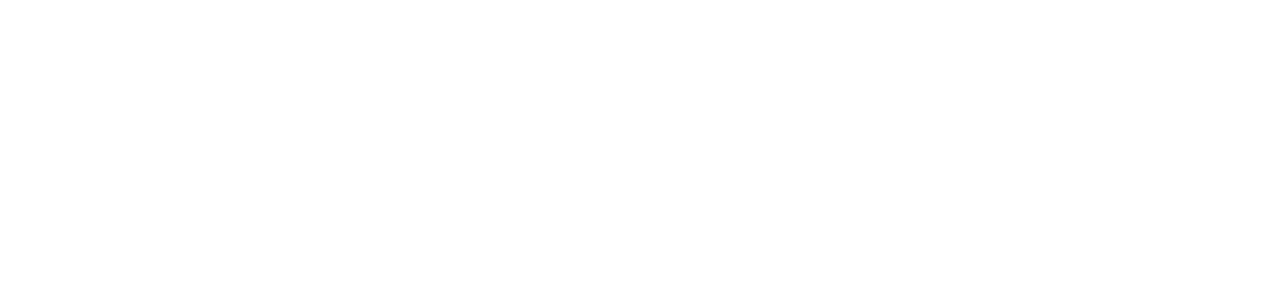
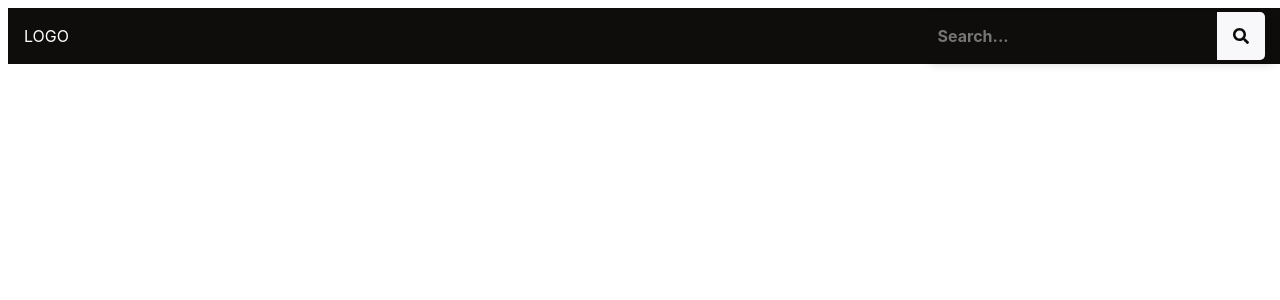
Before and after one commit to GR-DevTeam/fyp, a React (Create React App) app: page / in a window 1280 px wide. Shown: the top 300 px of the page. Built offline with nearby package versions, Linux system fonts and the light colour scheme.

Commit message:
imput & torybook

```diff
--- a/src/App.tsx
+++ b/src/App.tsx
@@ -2,13 +2,15 @@
 import { ThemeProvider } from 'styled-components';
 import theme from './theme/theme';
 import GlobalStyle from './theme/GlobalStyle';
+import Navbar from './components/molecule/Navbar/Navbar';
+
 
 function App() {
   return (
     <ThemeProvider theme={theme}>
       <GlobalStyle />
       <div className='App'>
-        {/* Aca van para testear los componentes hasta que Dani termine el #9 */}
+        <Navbar/>
       </div>
     </ThemeProvider>
   );
--- a/src/Component/Navbar.tsx
+++ b/src/components/molecule/Navbar/Navbar.tsx
@@ -1,9 +1,12 @@
 import React from 'react';
 import styled from 'styled-components';
+import InputText from '../../atoms/InputText/InputText';
+import { faSearch } from '@fortawesome/free-solid-svg-icons';
+
 
 const StyledNavbar = styled.nav`
     width: 97vw;
-    height: 1rem;
+    height: 1.5rem;
     background: #0E0D0B;
     color: white;
     display: flex;
@@ -14,11 +17,11 @@
 
 
 
-const Navbar = () => {
+const Navbar: React.FC = () => {
     return (
         <StyledNavbar>
-            <div>logo</div>
-            <div>imput</div>
+            <React.Fragment>LOGO</React.Fragment>
+            <InputText icon={faSearch}/>
         </StyledNavbar>
     )
 }
```
Also changed, not shown: 1 other file (tests, documents, lock files or other folders).
